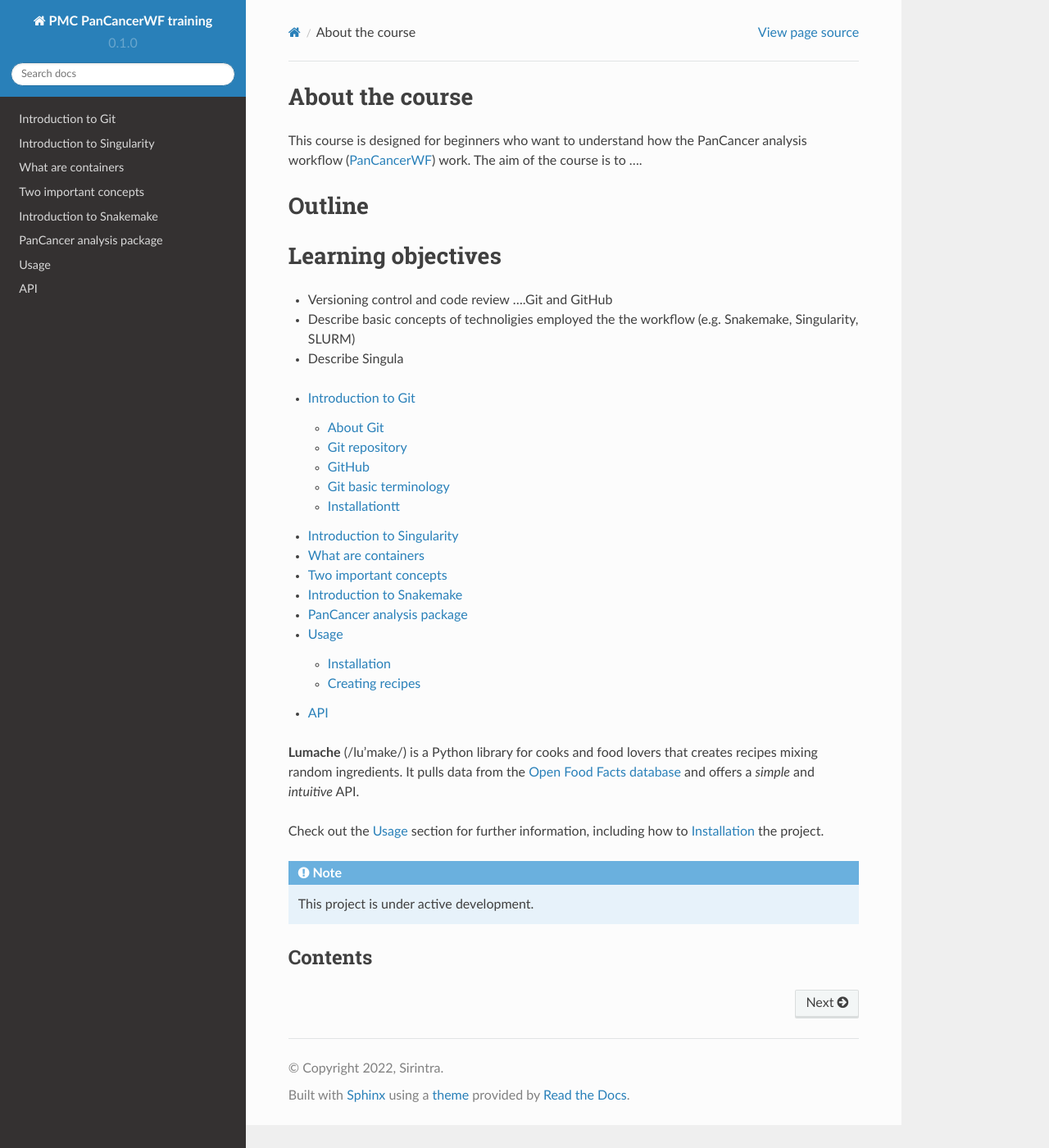
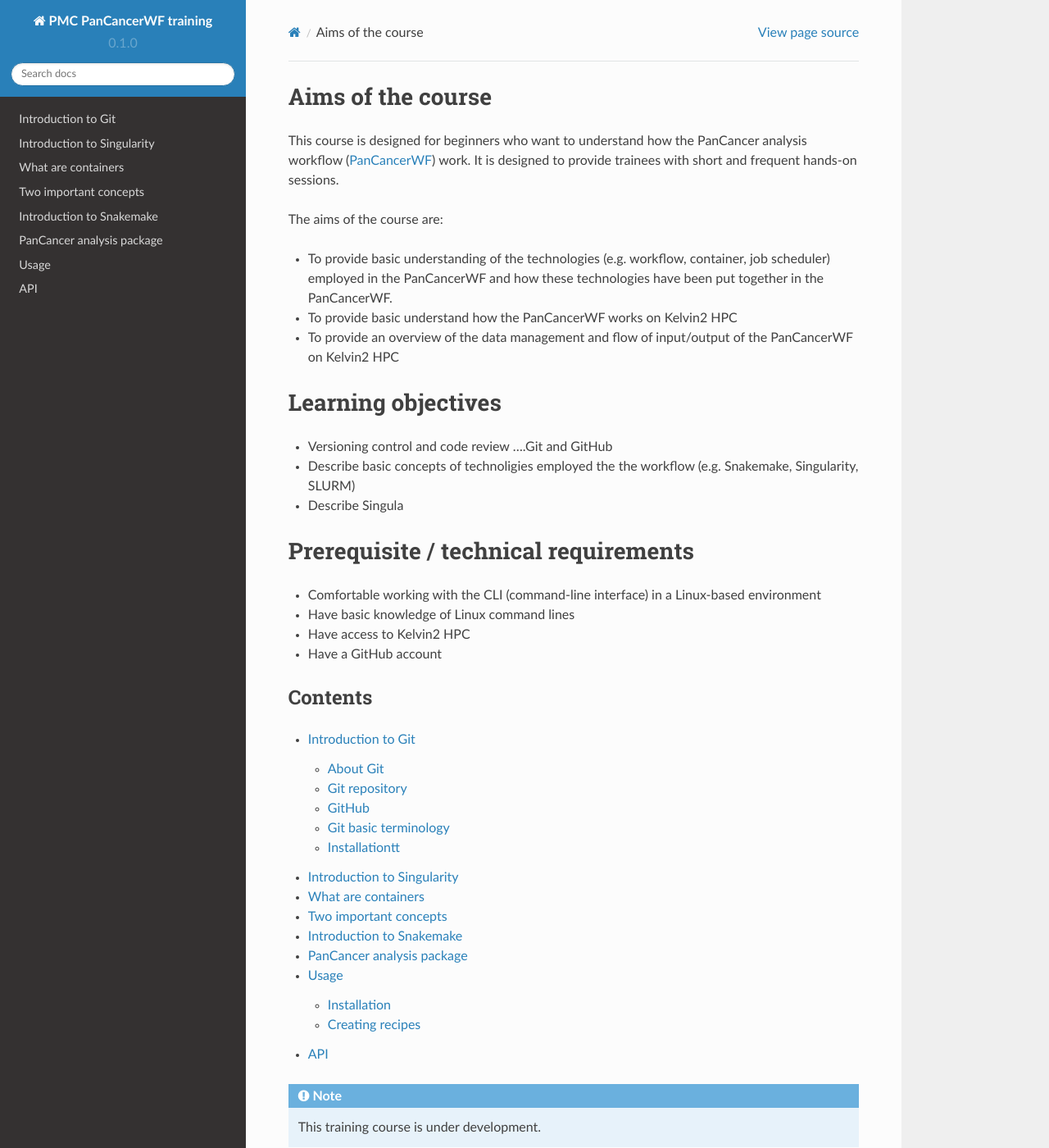
Before and after one commit to sirintra/PMC-PC-training, a Sphinx documentation site: the page built from docs/source/index.rst, in a window 1280 px wide and 1400 px high. Shown: the whole window at 82% size. Built offline with Sphinx 7.4.7 and the Read the Docs theme 2.0.0, drawn with Linux system fonts in a browser that asks for light colours.

Commit message:
Update index.rst

```diff
--- a/docs/source/index.rst
+++ b/docs/source/index.rst
@@ -1,10 +1,12 @@
-About the course
+Aims of the course
 ===================================
-This course is designed for beginners who want to understand how the PanCancer analysis workflow (`PanCancerWF <https://github.com/PMC-QUB-HTS/PanCancer_WF/>`_) work. The aim of the course is to ....
+This course is designed for beginners who want to understand how the PanCancer analysis workflow (`PanCancerWF <https://github.com/PMC-QUB-HTS/PanCancer_WF/>`_) work. It is designed to provide trainees with short and frequent hands-on sessions.
 
+The aims of the course are:
 
-Outline
-===================================
+* To provide basic understanding of the technologies (e.g. workflow, container, job scheduler) employed in the PanCancerWF and how these technologies have been put together in the PanCancerWF.
+* To provide basic understand how the PanCancerWF works on Kelvin2 HPC
+* To provide an overview of the data management and flow of input/output of the PanCancerWF on Kelvin2 HPC
 
 
 Learning objectives
@@ -13,7 +15,16 @@ Learning objectives
 * Describe basic concepts of technoligies employed the the workflow (e.g. Snakemake, Singularity, SLURM)
 * Describe Singula
 
+Prerequisite / technical requirements
+===================================
+* Comfortable working with the CLI (command-line interface) in a Linux-based environment
+* Have basic knowledge of Linux command lines
+* Have access to Kelvin2 HPC
+* Have a GitHub account
 
+
+Contents
+--------
 .. toctree::
 
    git
@@ -24,20 +35,6 @@ Learning objectives
    api
 
 
-
-
-
-**Lumache** (/lu'make/) is a Python library for cooks and food lovers
-that creates recipes mixing random ingredients.
-It pulls data from the `Open Food Facts database <https://world.openfoodfacts.org/>`_
-and offers a *simple* and *intuitive* API.
-
-Check out the :doc:`usage` section for further information, including
-how to :ref:`installation` the project.
-
 .. note::
 
-   This project is under active development.
-
-Contents
---------
+   This training course is under development.
```
